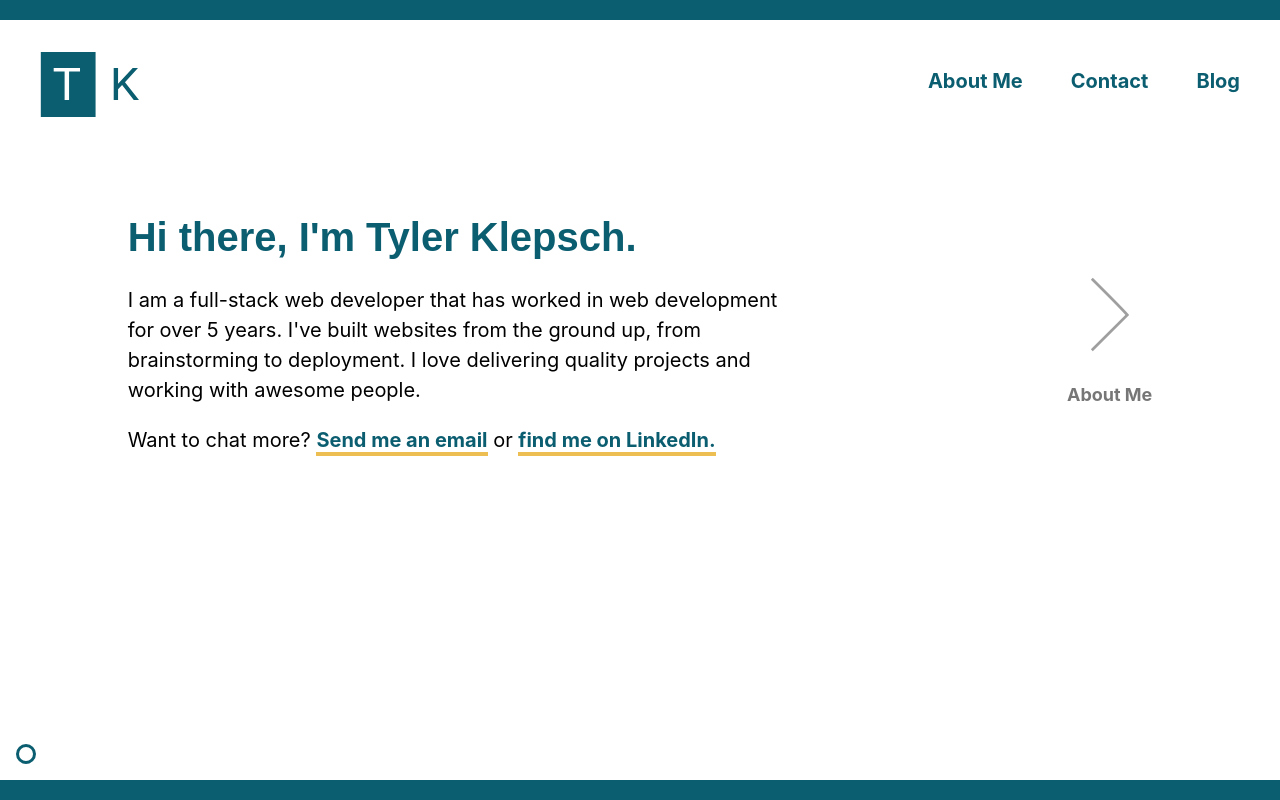
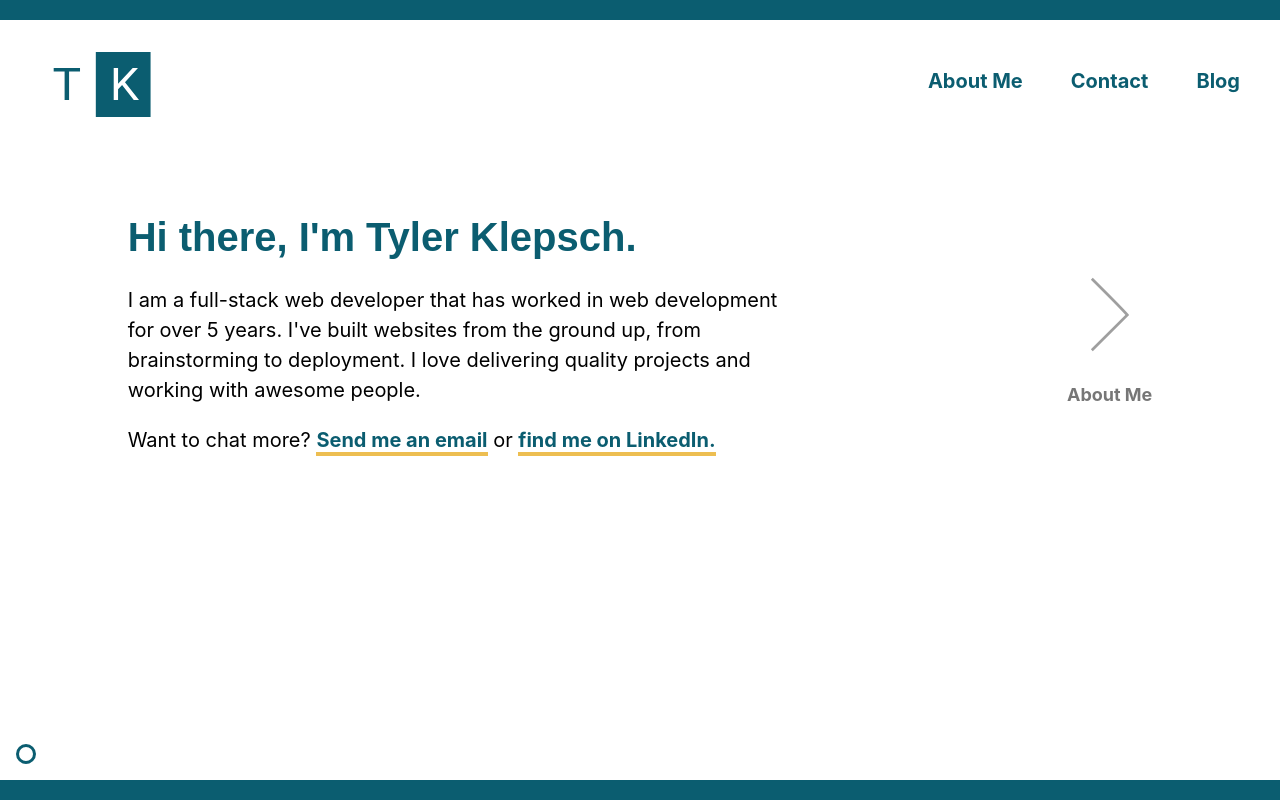
Before and after one commit to tklepsch/tylerklepsch, a Next.js app: page / in a window 1280 px wide. In both pictures the pointer is over the link 95 px from the left and 84 px from the top of the page. Built offline with nearby package versions, Linux system fonts and the light colour scheme.

Commit message:
fixed logo hover state background color on dark mode.

```diff
--- a/components/UI/Logo/logo.module.css
+++ b/components/UI/Logo/logo.module.css
@@ -18,16 +18,22 @@
   display: block;
   margin-bottom: 0;
   line-height: 0;
-  text-decoration: underline;
-  border-bottom: none;
-  background: transparent;
+  text-decoration: none;
+  border: none;
+  background-color: transparent;
 }
 
 .LogoLink:hover,
 .LogoLink:focus {
-  text-decoration: underline;
-  border-bottom: none;
-  background: none;
+  border: none;
+  background-color: transparent;
+}
+
+:global(.dark) .LogoLink:visited:hover,
+:global(.dark) .LogoLink:visited:focus,
+:global(.dark) .LogoLink:link:hover,
+:global(.dark) .LogoLink:link:focus {
+  background-color: transparent;
 }
 
 /* .LogoLink:focus {
@@ -52,22 +58,22 @@
   fill: #0B5D70;
 }
 
-.LogoLink:hover .Tfill,
-.LogoLink:focus .Tfill {
+:global(.dark) .LogoLink .Tfill,
+:global(.dark) .LogoLink:focus .Tfill {
   transform: translate(55px);
 }
 
-.LogoLink:hover .Kfill,
-.LogoLink:focus .Kfill {
+:global(.dark) .LogoLink .Kfill,
+:global(.dark) .LogoLink:focus .Kfill {
   transform: translate(-55px);
 }
 
-.LogoLink:hover .Tpath,
-.LogoLink:focus .Tpath {
+:global(.dark) .LogoLink .Tpath,
+:global(.dark) .LogoLink .Tpath {
   fill: #FFF;
 }
 
-.LogoLink:hover .Kpath,
-.LogoLink:focus .Kpath {
+:global(.dark) .LogoLink .Kpath,
+:global(.dark) .LogoLink .Kpath {
   fill: #0B5D70;
 }
```
